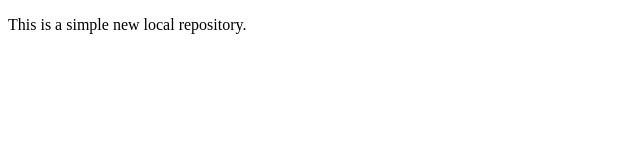
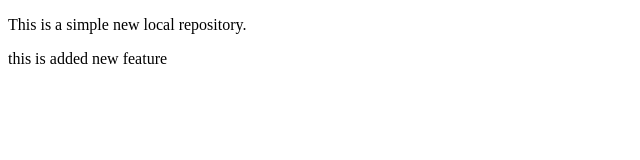
Before and after one commit to Jyoshna895/localrepo, a plain HTML site: page index.html in a window 1280 px wide. Shown: the whole page, without its empty margins (0-640 px from the left). Drawn offline with Linux system fonts and the light colour scheme.

Commit message:
add new feature..

```diff
--- a/index.html
+++ b/index.html
@@ -7,5 +7,6 @@
 </head>
 <body>
     <p>This is a simple new local repository.</p>
+    <p>this is added new feature</p>
 </body>
 </html>
```
